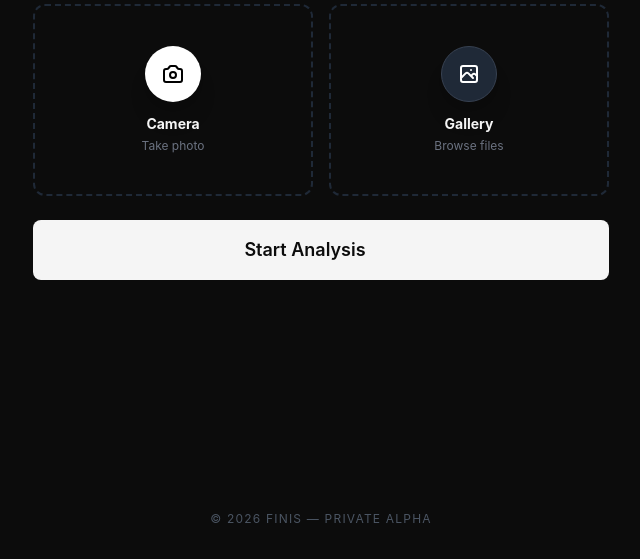
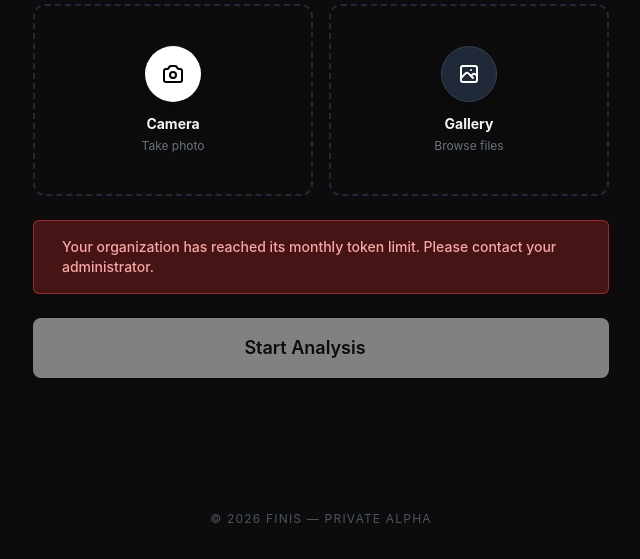
Before and after one commit to ftambara/finis, a Python web app: template templates/scanning/upload.html in a window 1280 px wide. Shown: the part 241-800 px from the top of the page, without its empty margins (319-959 px from the left). Run offline with Jinja, Linux system fonts and the light colour scheme; the template is opened without the code that fills it: most values are stand-ins (such as "Sample title", 1, 10 or a date in 2020); some libraries are stand-ins or nearby versions.

Commit message:
feat: disable scan button if organization is out of token budget
- Add has_budget to ReceiptUploadView context.
- Disable submit button and show warning message in upload template if budget is exhausted.
- Add server-side check in form_valid to prevent bypass.

```diff
--- a/templates/scanning/upload.html
+++ b/templates/scanning/upload.html
@@ -7,7 +7,8 @@
         <div class="mb-10 text-center sm:text-left">
             <h1 class="text-4xl font-extrabold tracking-tight mb-2">Scan Receipt</h1>
             <p class="text-gray-500">Snap a photo or upload files to track your expenses.</p>
-            <p class="mt-4 text-sm text-gray-400">For long receipts, take multiple photos. Ensure they overlap so no items are missed.</p>
+            <p class="mt-4 text-sm text-gray-400">For long receipts, take multiple photos. Ensure they overlap so no
+                items are missed.</p>
         </div>
 
         <form method="post" enctype="multipart/form-data" class="space-y-6"
@@ -75,7 +76,21 @@
                 </div>
             {% endif %}
 
-            <button type="submit" class="btn-primary w-full py-4 text-lg">
+            {% if not has_budget %}
+                <div class="rounded-md bg-red-900/50 p-4 border border-red-500/50">
+                    <div class="flex">
+                        <div class="ml-3">
+                            <h3 class="text-sm font-medium text-red-300">
+                                Your organization has reached its monthly token limit. Please contact your
+                                administrator.
+                            </h3>
+                        </div>
+                    </div>
+                </div>
+            {% endif %}
+
+            <button type="submit" class="btn-primary w-full py-4 text-lg" {% if not has_budget %}disabled
+                    style="opacity: 0.5; cursor: not-allowed;"{% endif %}>
                 <span>Start Analysis</span>
                 <span id="loading-indicator" class="htmx-indicator ml-3">
                 <svg class="animate-spin h-5 w-5" xmlns="http://www.w3.org/2000/svg" fill="none" viewBox="0 0 24 24">
```
Also changed, not shown: scanning/services.py (+6 -2 lines), scanning/views.py (+10 -1 lines), templates/scanning/detail.html (+17 -9 lines).
